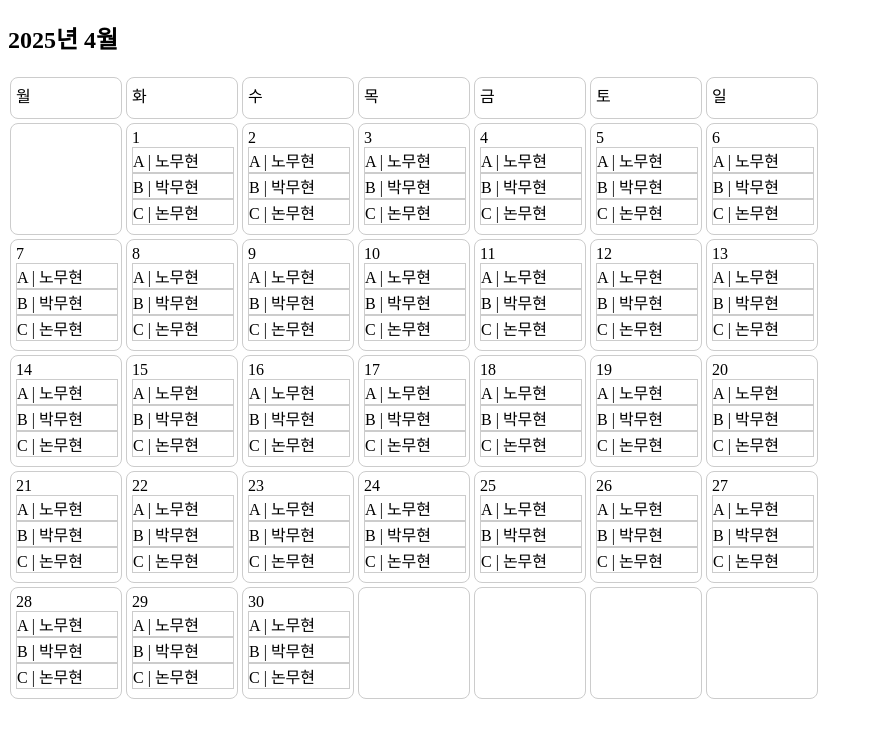
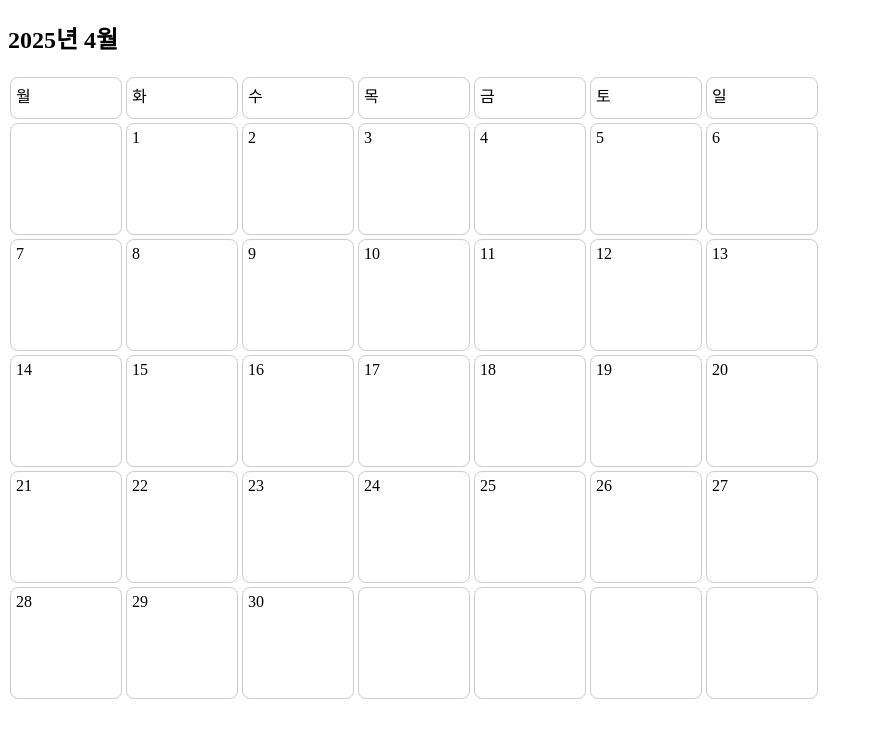
Before and after one commit to TaeHee00/DutyScheduler, a React (Vite) app: page /schedule in a window 1280 px wide. Shown: the top 738 px of the page, without its empty margins (0-872 px from the left). Built offline with nearby package versions, Linux system fonts and the light colour scheme.

Commit message:
fix: Schedule

```diff
--- a/src/pages/SchedulerPage.tsx
+++ b/src/pages/SchedulerPage.tsx
@@ -99,9 +99,6 @@ const dayCellGen = (lastDay: number, firstDay: number) => {
   for (let day = 1; day <= lastDay; day++) {
     currentWeek.push(<DayCell key={day}>
       {day}
-      <ScheduleBlock>A | 노무현</ScheduleBlock>
-      <ScheduleBlock>B | 박무현</ScheduleBlock>
-      <ScheduleBlock>C | 논무현</ScheduleBlock>
     </DayCell>);
 
     // 7일마다 새로운 주 생성
```
